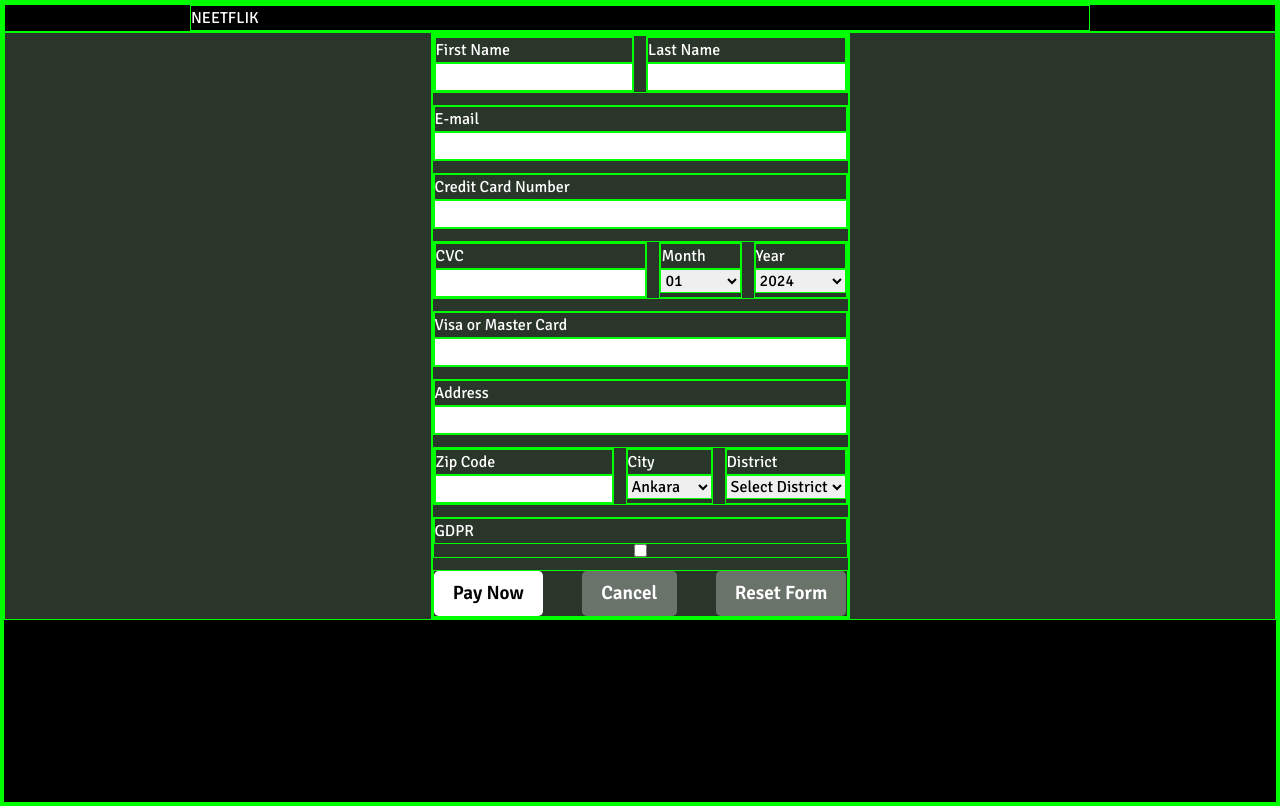
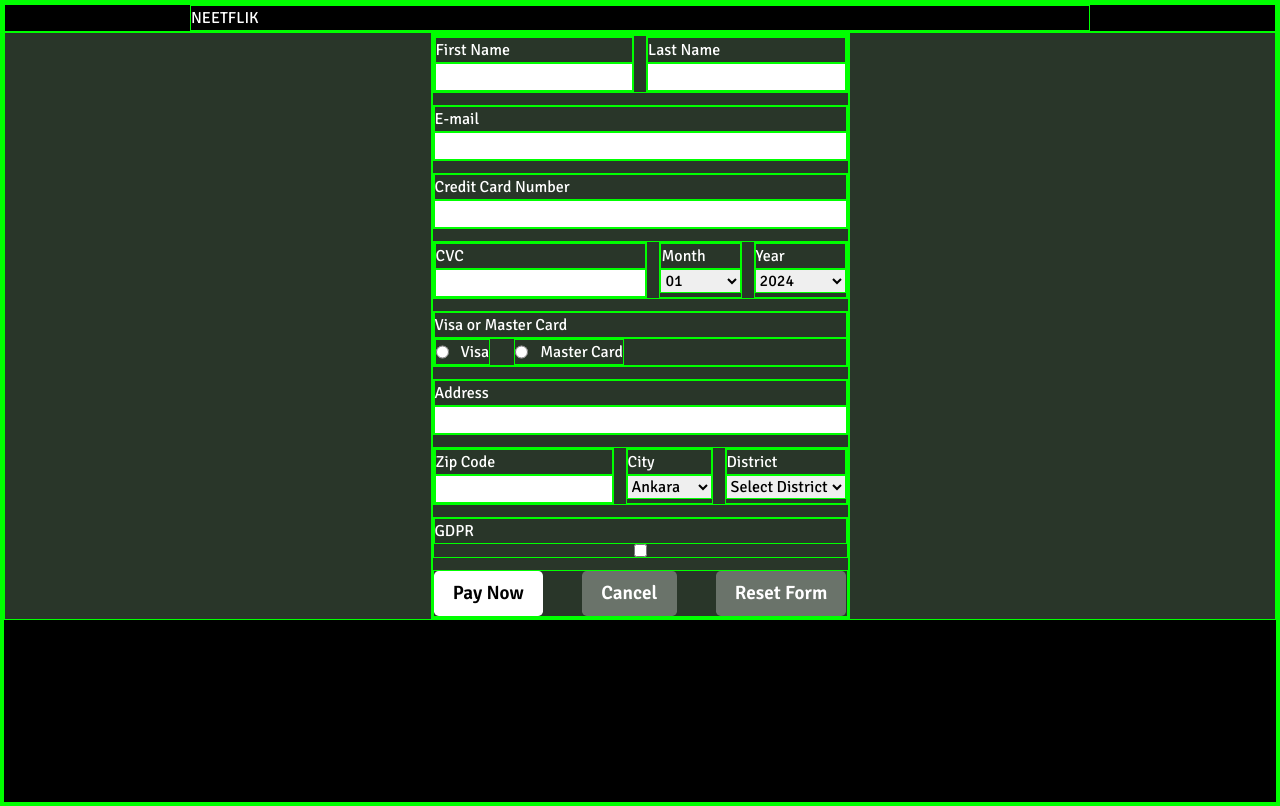
Before and after one commit to gokhanozdemir/witflix-s8-0924, a React (Vite) app: page / in a window 1280 px wide. Built offline with nearby package versions, Linux system fonts and the light colour scheme.

Commit message:
radio input ekler

```diff
--- a/src/App.jsx
+++ b/src/App.jsx
@@ -155,10 +155,18 @@ function App() {
                   <option value="2029">2029</option>
                 </select>
               </div></div>
-            {/* TODO: convert to radio */}
             <div className="input-group">
-              <label htmlFor="cctype">Visa or Master Card</label>
-              <input type="text" name="cctype" id="cctype" />
+              <label>Visa or Master Card</label>
+              <div className="flex gap-m">
+                <label className="flex gap-s">
+                  <input type="radio" name="cctype" value="visa" />
+                  Visa
+                </label>
+                <label className="flex gap-s">
+                  <input type="radio" name="cctype" value="mastercard" />
+                  Master Card
+                </label>
+              </div>
             </div>
             <div className="input-group">
               <label htmlFor="address">Address</label>
```
